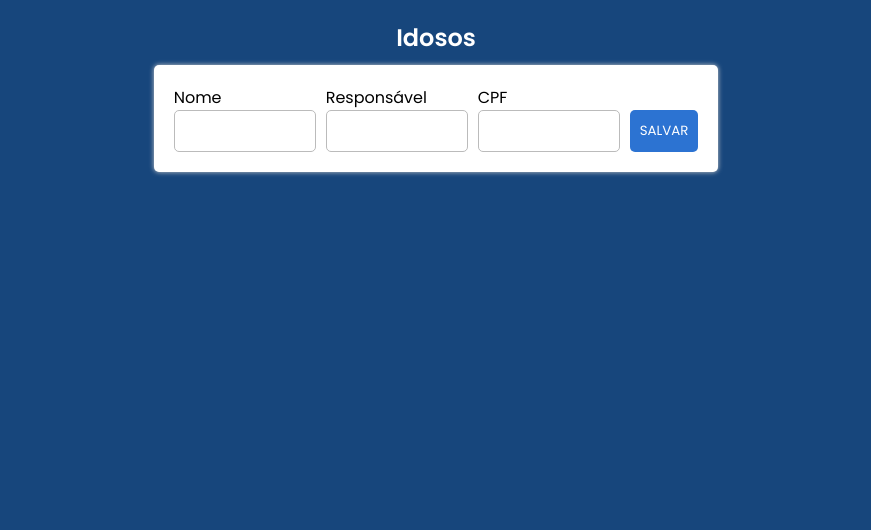
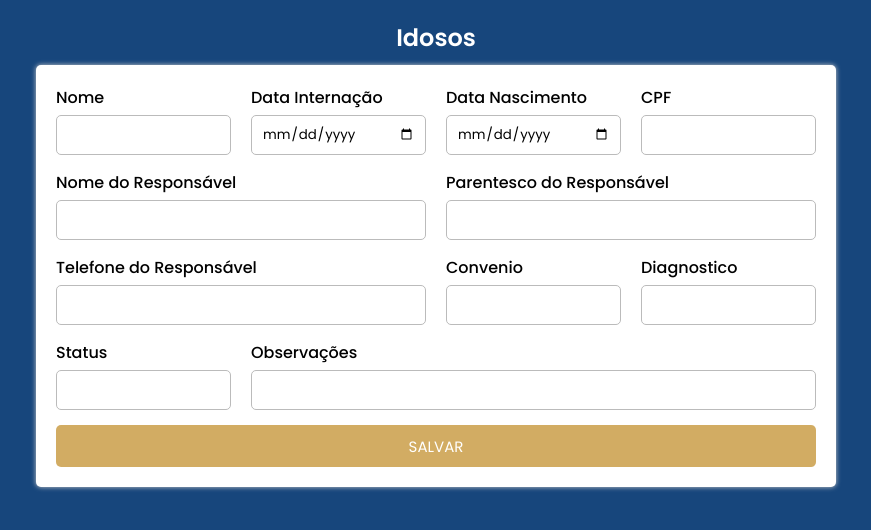
Before and after one commit to Gonzalez75/RevivaSenior, a React (Create React App) app in the folder frontend/: page / in a window 1280 px wide. Shown: the top 530 px of the page, without its empty margins (204-1075 px from the left). Built offline with nearby package versions, Linux system fonts and the light colour scheme.

Commit message:
Inputs tamanho bom

```diff
--- a/frontend/src/components/Form.js
+++ b/frontend/src/components/Form.js
@@ -2,14 +2,21 @@ import React, { useRef } from "react";
 import styled from "styled-components";
 
 const FormContainer = styled.form`
-  display: flex;
-  align-items: flex-end;
-  gap: 10px;
-  flex-wrap: wrap;
+  display: grid;
+  grid-template-columns: repeat(4, 1fr);
+  gap: 15px 20px;
+  padding: 20px;
   background-color: #fff;
-  padding: 20px;
   box-shadow: 0px 0px 5px #ccc;
   border-radius: 5px;
+  & > div:nth-child(5),
+  & > div:nth-child(6),
+  & > div:nth-child(7) {
+    grid-column: span 2;
+  }
+  & > div:nth-child(11) {
+    grid-column: span 3;
+  }
 `;
 
 const InputArea = styled.div`
@@ -18,23 +25,31 @@ const InputArea = styled.div`
 `;
 
 const Input = styled.input`
-  width: 120px;
-  padding: 0 10px;
+  width: 100%;
+  padding: 8px 10px;
   border: 1px solid #bbb;
   border-radius: 5px;
   height: 40px;
+  box-sizing: border-box;
 `;
 
-const Label = styled.label``;
+const Label = styled.label`
+  width: 100%;
+  margin-bottom: 5px;
+  display: block;
+  font-weight: 500;
+`;
 
 const Button = styled.button`
   padding: 10px;
   cursor: pointer;
   border-radius: 5px;
   border: none;
-  background-color: #2c73d2;
+  background-color: #d2ac63;
   color: white;
+  font-size: 15px;
   height: 42px;
+  grid-column: span 4;
 `;
 
 const Form = ({ onEdit }) => {
@@ -46,15 +61,59 @@ const Form = ({ onEdit }) => {
         <Input name="nome" />
       </InputArea>
       <InputArea>
-        <Label>Responsável</Label>
-        <Input name="responsavelnome" />
+        <Label>Data Internação</Label>
+        <Input name="datainternacao" type="date" />
       </InputArea>
+      <InputArea>
+        <Label>Data Nascimento</Label>
+        <Input name="datanascimento" type="date" />
+      </InputArea>{" "}
       <InputArea>
         <Label>CPF</Label>
         <Input name="cpf" />
+      </InputArea>{" "}
+      <InputArea>
+        <Label>Nome do Responsável</Label>
+        <Input name="responsavelnome" />
+      </InputArea>{" "}
+      <InputArea>
+        <Label>Parentesco do Responsável</Label>
+        <Input name="responsavelparentesco" />
       </InputArea>
-
-      <Button type="submit">SALVAR</Button>
+      <InputArea>
+        <Label>Telefone do Responsável</Label>
+        <Input
+          name="responsaveltelefone"
+          type="tel"
+          maxLength={15}
+          onChange={(e) => {
+            let value = e.target.value.replace(/\D/g, "");
+            if (value.length > 11) value = value.slice(0, 11);
+            value = value.replace(/^(\d{2})(\d)/g, "($1) $2");
+            value = value.replace(/(\d{5})(\d)/, "$1-$2");
+            e.target.value = value;
+          }}
+        />
+      </InputArea>
+      <InputArea>
+        <Label>Convenio</Label>
+        <Input name="convenio" />
+      </InputArea>{" "}
+      <InputArea>
+        <Label>Diagnostico</Label>
+        <Input name="diagnostico" />
+      </InputArea>{" "}
+      <InputArea>
+        <Label>Status</Label>
+        <Input name="status" />
+      </InputArea>
+      <InputArea>
+        <Label>Observações</Label>
+        <Input name="observacoes" />
+      </InputArea>
+      <Button type="submit" style={{ gridColumn: "span 4" }}>
+        SALVAR
+      </Button>
     </FormContainer>
   );
 };
```
